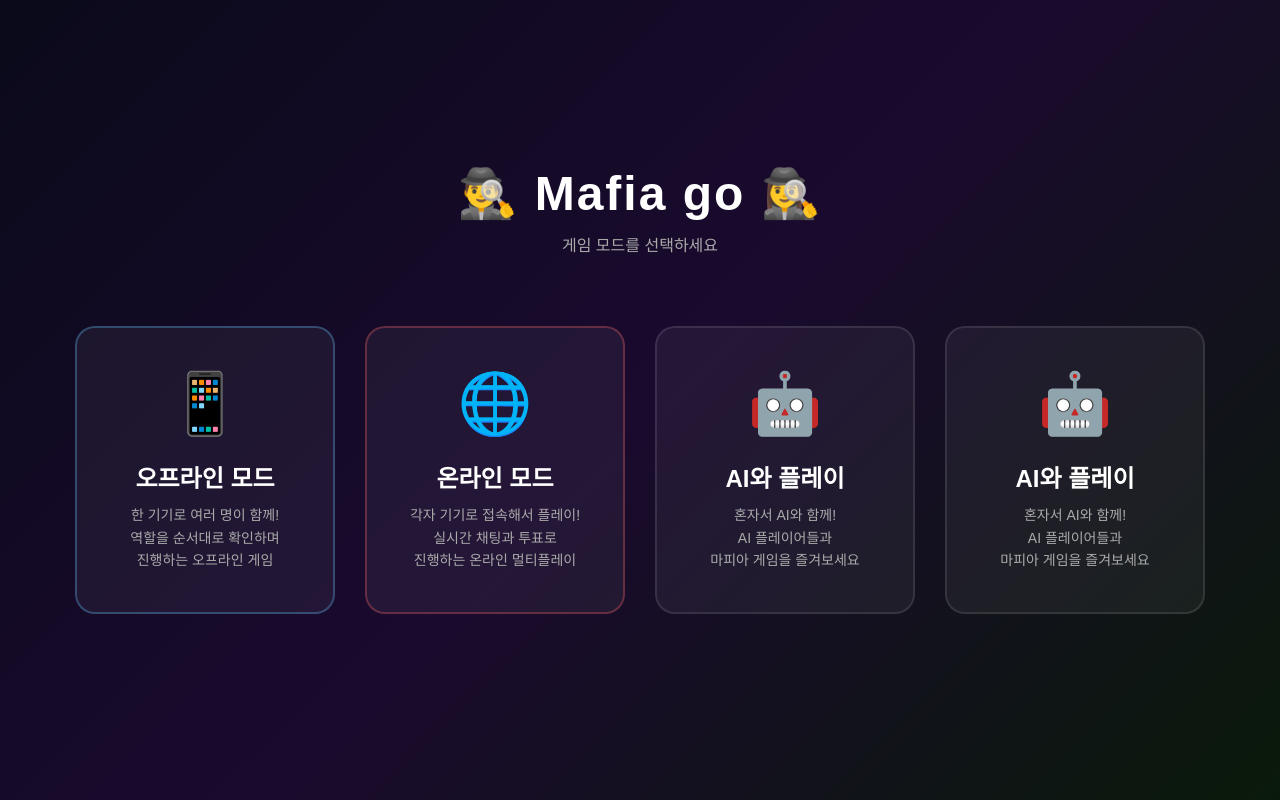
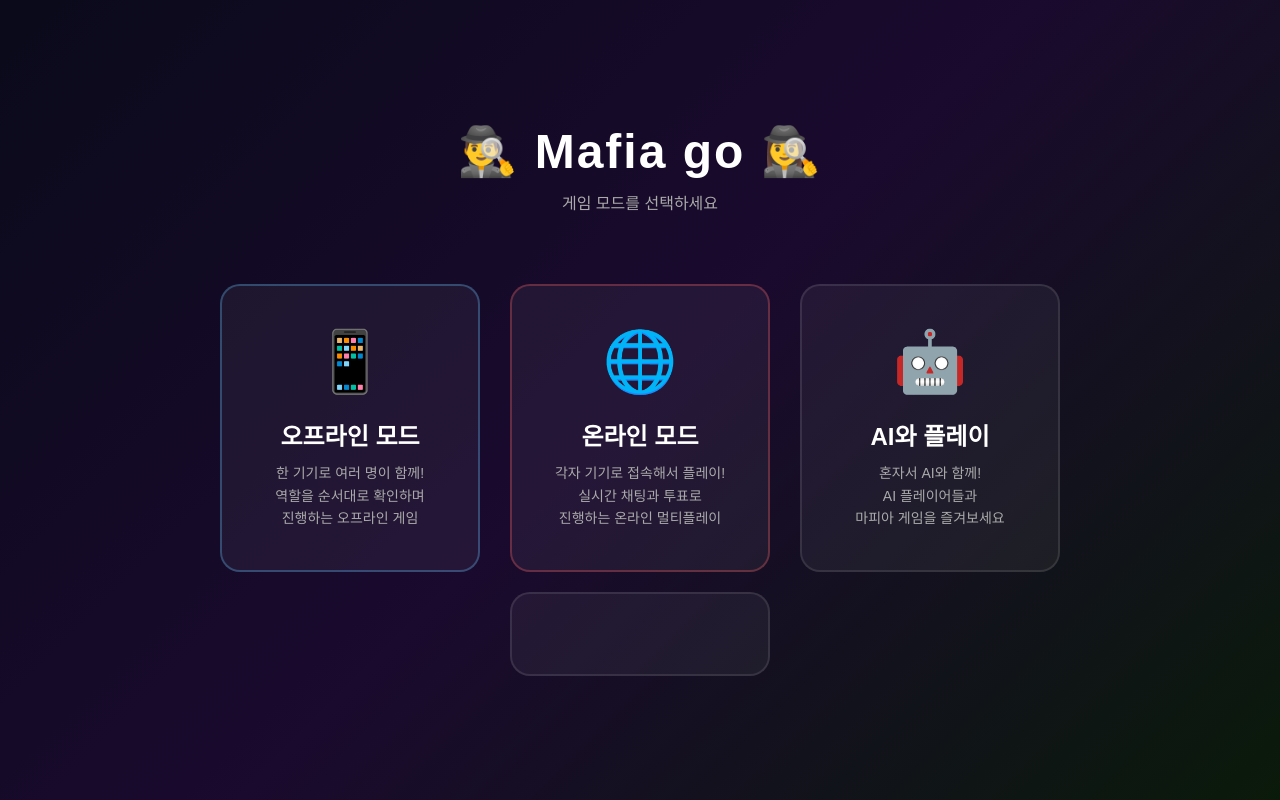
Before and after one commit to universestudio-koreanempire/universe-go, a Flask app: page /game in a window 1280 px wide. Run offline with Flask 3, Linux system fonts and the light colour scheme.

Commit message:
Update game_home.html

```diff
--- a/mafia_integrated_V-app_modified/mafia_integrated V-app/mafia_integrated V-app/templates/game_home.html
+++ b/mafia_integrated_V-app_modified/mafia_integrated V-app/mafia_integrated V-app/templates/game_home.html
@@ -61,15 +61,7 @@ h1{font-size:48px;margin-bottom:10px;letter-spacing:2px;}
     혼자서 AI와 함께!<br>
     AI 플레이어들과<br>
     마피아 게임을 즐겨보세요
-  </div>
-</a><a href="/game/ai" class="card ai">
-  <div class="icon">🤖</div>
-  <div class="title">AI와 플레이</div>
-  <div class="desc">
-    혼자서 AI와 함께!<br>
-    AI 플레이어들과<br>
-    마피아 게임을 즐겨보세요
-  </div>
+  </div
 </a>
 </div>
 </body>
```
